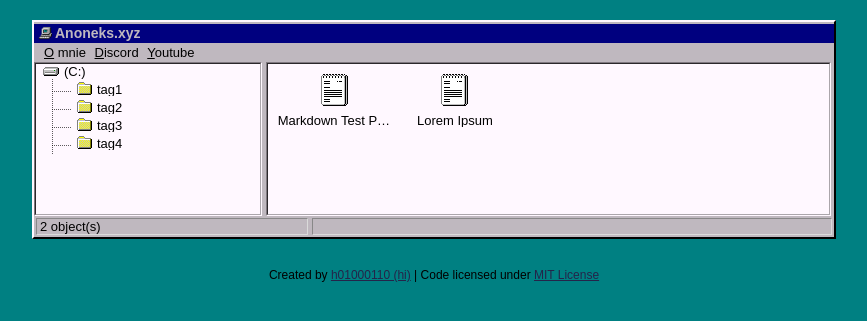
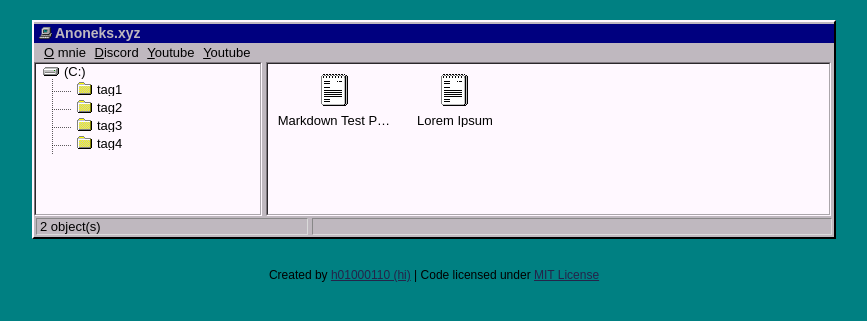
Before and after one commit to stackbit-projects/majestic-moon-b5f53, a Jekyll site: the page built from index.html, in a window 1280 px wide. Shown: the top 321 px of the page, without its empty margins (206-1073 px from the left). Built offline with Jekyll 4.4.1, drawn with Linux system fonts in a browser that asks for light colours.

Commit message:
topbar.html: changed

```diff
--- a/_includes/topbar.html
+++ b/_includes/topbar.html
@@ -1,5 +1,6 @@
 <ul class="topbar">
 	<a href="/me"><li><u>O</u> mnie </li></a>
 	<a href="http://discord.anoneks.xyz/" target="_blank"><li><u>D</u>iscord</li></a>
-	<a href="https://www.youtube.com/channel/UCl6BI0xlsg9KAb_x3fpRyCQ" target="_blank"><li><u>Y</u>outube</li></a>
+    <a href="https://www.youtube.com/channel/UCl6BI0xlsg9KAb_x3fpRyCQ" target="_blank"><li><u>Y</u>outube</li></a>
+    <a href="https://www.youtube.com/channel/UCl6BI0xlsg9KAb_x3fpRyCQ" target="_blank"><li><u>Y</u>outube</li></a>
 </ul>
```
